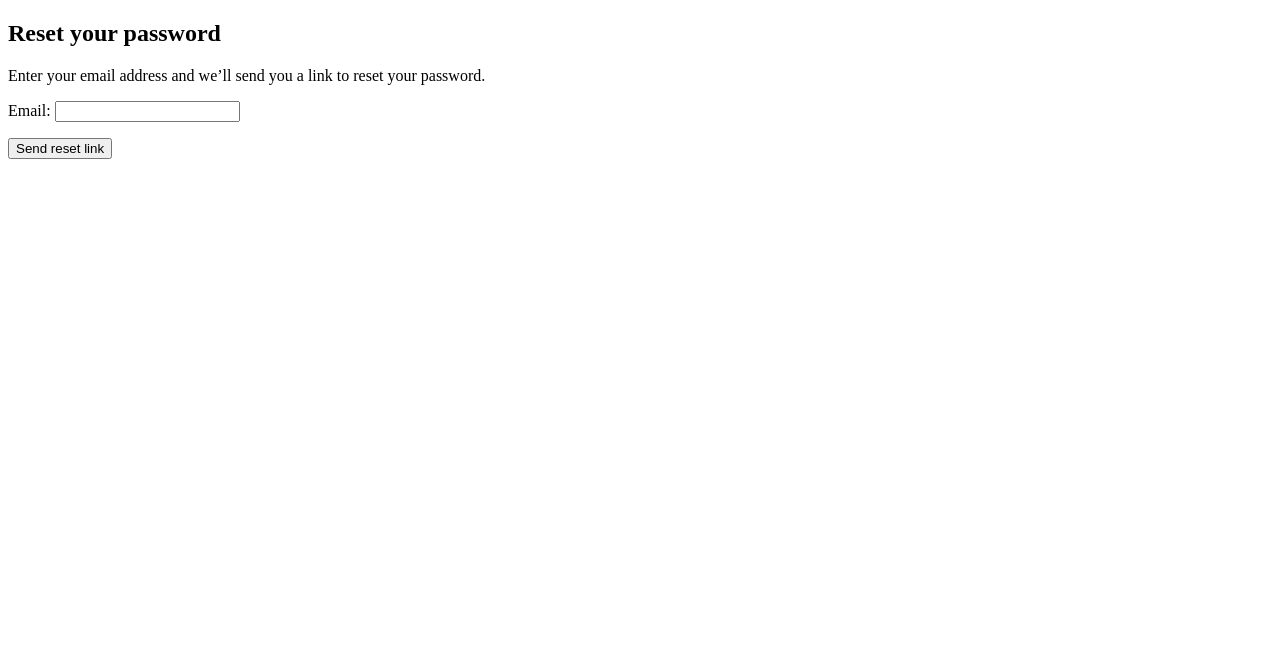
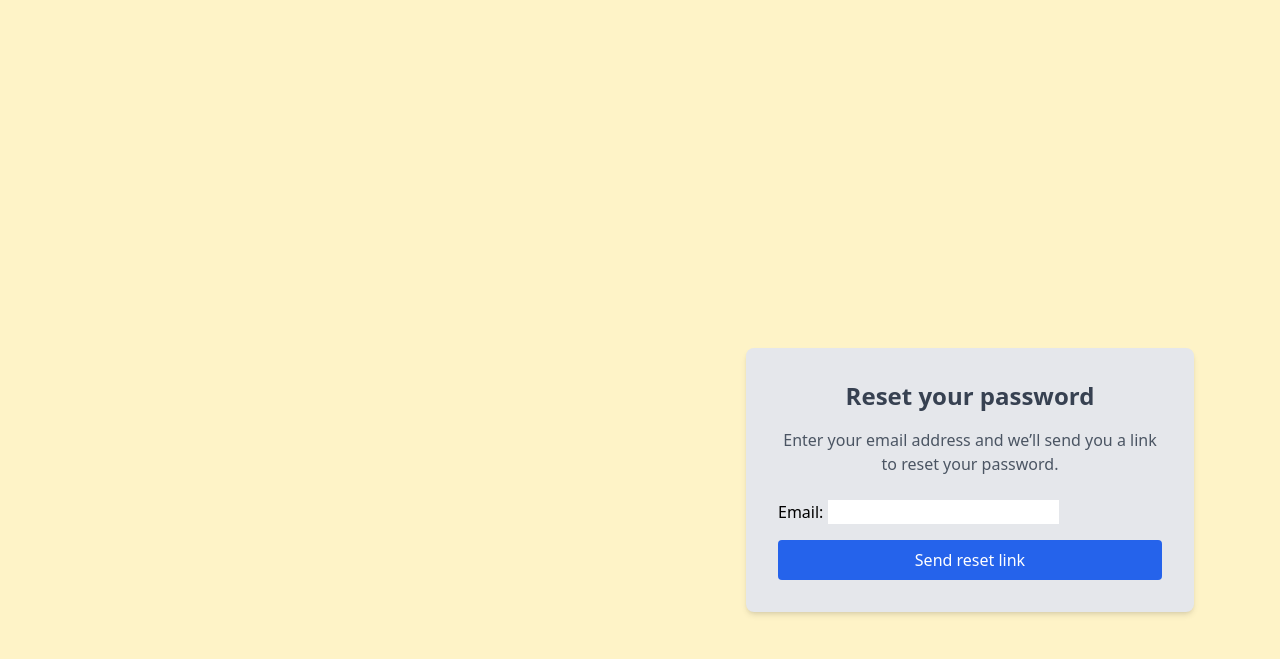
Before and after one commit to firooz-hosseini/CoffeeShop, a Django app: page /accounts/password-reset/ in a window 1280 px wide. Shown: the top 659 px of the page. Run offline with Django 5.2, Linux system fonts and the light colour scheme; some libraries are stand-ins or nearby versions.

Commit message:
password_reset_form

```diff
--- a/templates/accounts/password_reset_form.html
+++ b/templates/accounts/password_reset_form.html
@@ -1,17 +1,27 @@
 <!DOCTYPE html>
 <html lang="en">
 <head>
-    <meta charset="UTF-8">
-    <meta name="viewport" content="width=device-width, initial-scale=1.0">
-    <title>Document</title>
+  <meta charset="UTF-8" />
+  <title>Reset Password</title>
+  <script src="https://cdn.tailwindcss.com"></script>
 </head>
-<body>
-    <h2>Reset your password</h2>
-  <p>Enter your email address and we’ll send you a link to reset your password.</p>
-  <form method="post">
-    {% csrf_token %}
-    {{ form.as_p }}
-    <button type="submit">Send reset link</button>
-  </form>
+<body class="bg-amber-100   items-center  px-4 py-12 mt-[300px] ml-[730px]">
+
+  <div class="bg-gray-200 p-8 rounded-lg shadow-md w-full max-w-md">
+    <h2 class="text-2xl font-bold text-gray-700 mb-4 text-center">Reset your password</h2>
+    <p class="text-gray-600 mb-6 text-center">
+      Enter your email address and we’ll send you a link to reset your password.
+    </p>
+
+    <form method="post" class="space-y-4">
+      {% csrf_token %}
+      {{ form.as_p }}
+      <button type="submit"
+              class="w-full bg-blue-600 hover:bg-blue-700 text-white py-2 rounded">
+        Send reset link
+      </button>
+    </form>
+  </div>
+
 </body>
 </html>
```
